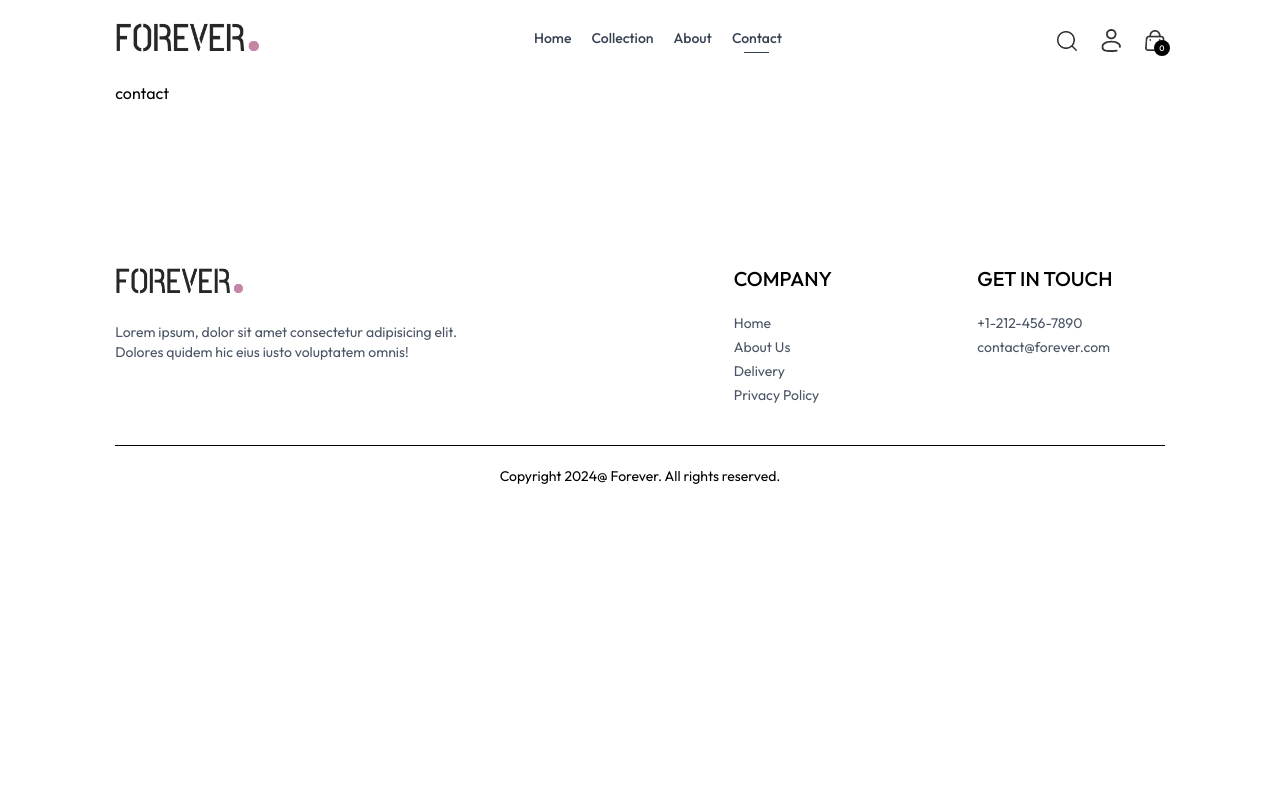
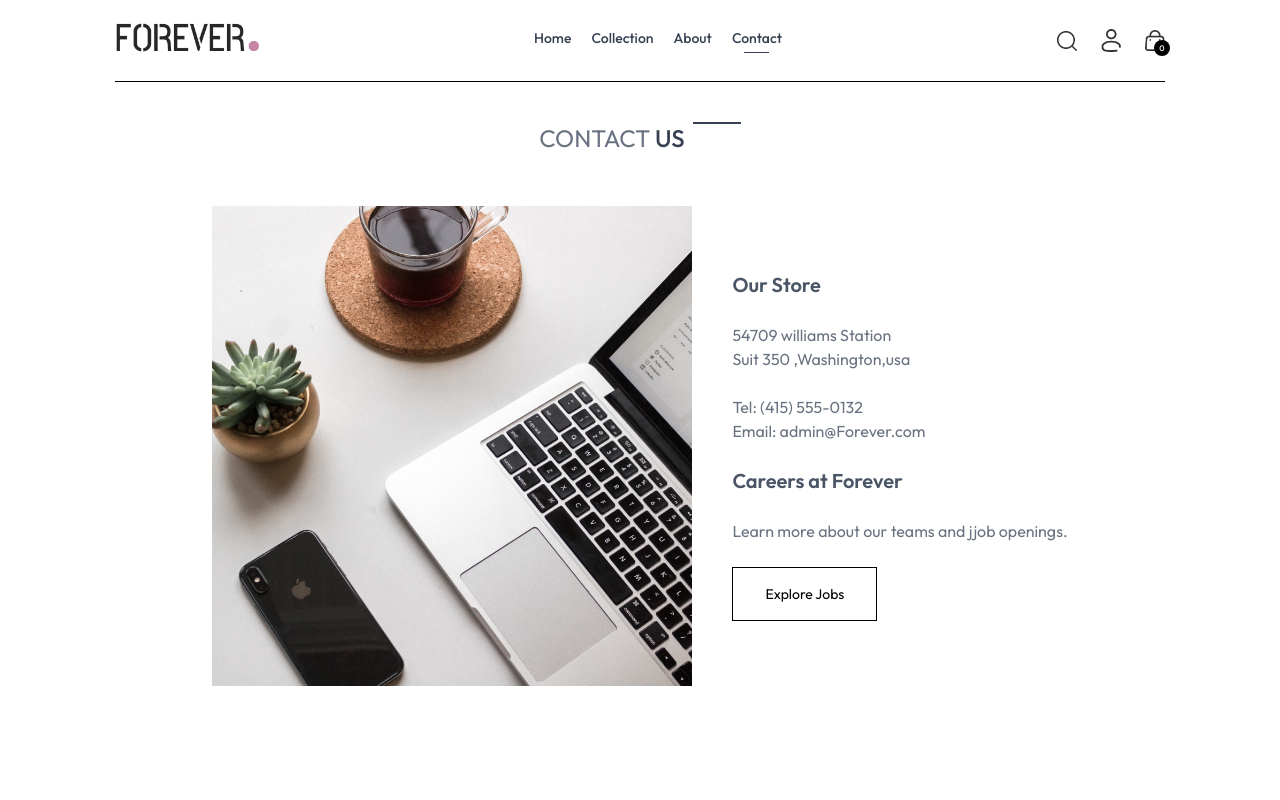
Before and after one commit to Priyank-211/E-commerseWeb, a React (Vite) app in the folder frontend/: page /contact in a window 1280 px wide. Shown: the top 800 px of the page. Built offline with nearby package versions, Linux system fonts and the light colour scheme.

Commit message:
contact page created and frontend is completed

```diff
--- a/frontend/src/pages/Contact.jsx
+++ b/frontend/src/pages/Contact.jsx
@@ -1,7 +1,39 @@
+import Title from "../components/Title";
 import React from "react";
+import { assets } from "../assets/assets";
+import NewsletterBox from "../components/NewsletterBox";
 
 const Contact = () => {
-  return <div>contact</div>;
+  return (
+    <div>
+      <div className="text-center text-2xl pt-10 border-t">
+        <Title text1={"CONTACT"} text2={"US"} />
+      </div>
+      <div className="my-10 flex flex-col justify-center md:flex-row gap-10 mb-28">
+        <img className="w-full md:max-w-120" src={assets.contact_img} alt="" />
+        <div className="flex flex-col justify-center items-start gap-6">
+          <p className="font-semibold text-xl text-gray-600">Our Store</p>
+          <p className="text-gray-500">
+            54709 williams Station <br />
+            Suit 350 ,Washington,usa
+          </p>
+          <p className="text-gray-500">
+            Tel: (415) 555-0132 <br /> Email: admin@Forever.com
+          </p>
+          <p className="font-semibold text-xl text-gray-600">
+            Careers at Forever
+          </p>
+          <p className="text-gray-500">
+            Learn more about our teams and jjob openings.
+          </p>
+          <button className="border border-black px-8 py-4 text-sm hover:bg-black hover:text-white transition-all duration-500 ">
+            Explore Jobs
+          </button>
+        </div>
+      </div>
+      <NewsletterBox />
+    </div>
+  );
 };
 
 export default Contact;
```
